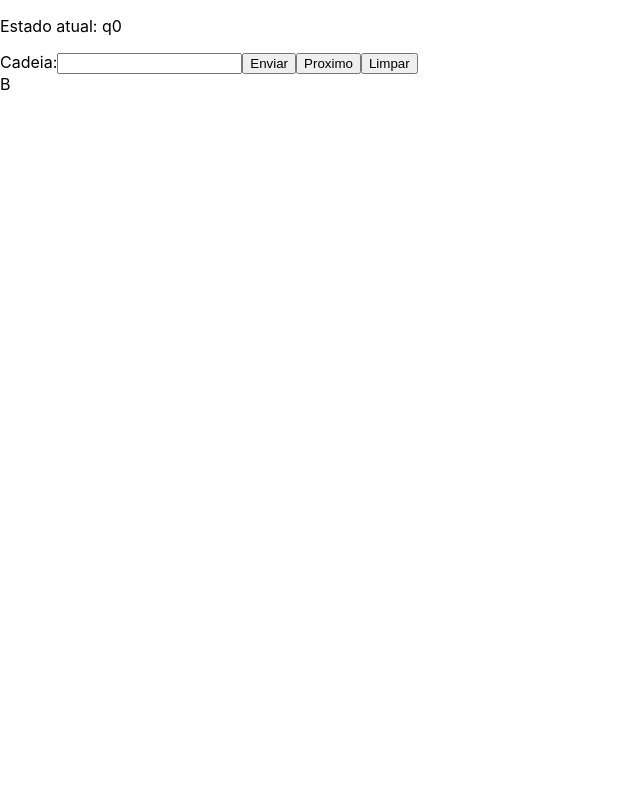
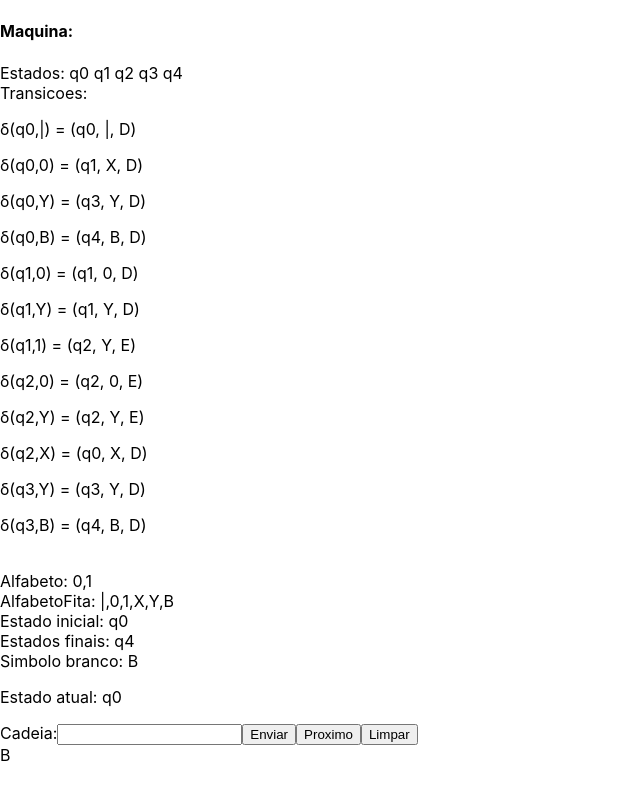
Before and after one commit to kauelso/Maquina-turing, a React (Create React App) app: page / in a window 1280 px wide. Both pictures are taken after a click on the button "Limpar". Shown: the whole page, without its empty margins (0-640 px from the left). Built offline with nearby package versions, Linux system fonts and the light colour scheme.

Commit message:
adicionado interface maquina

```diff
--- /dev/null
+++ b/src/components/Maquina/index.tsx
@@ -0,0 +1,46 @@
+import { MaquinaTuring } from "../../types/MaquinaTuring";
+import { Transicao } from "../../types/Transicao";
+
+interface Props{
+    maquina: MaquinaTuring | undefined
+}
+
+export function Maquina({maquina} : Props){
+    function formataTransicao(transicao: Transicao, estado: string){
+        return `δ(${estado},${transicao.simboloEntrada}) = (${transicao.estadoDestino}, ${transicao.simboloSaida}, ${transicao.direcao})`
+    }
+
+    function montaTransicoes(): string[]{
+        if(maquina === undefined) return [""];
+
+        const retorno: string[] = [];
+
+        maquina.estados.forEach((value)=>{
+            value.transicoes.forEach((tr)=>{
+                retorno.push(formataTransicao(tr,value.nome))
+            })
+        });
+
+        return retorno;
+    }
+
+
+    return(
+        maquina === undefined ? <div></div> :
+        <div>
+            Estados: {maquina.estados.map((estado) => <span>{estado.nome+" "}</span>)}
+            <br />
+            Transicoes: {montaTransicoes().map((tr)=><p>{tr}</p>)}
+            <br />
+            Alfabeto: {maquina.alfabeto+" "}
+            <br />
+            AlfabetoFita: {maquina.alfabetoFita+" "}
+            <br />
+            Estado inicial: {maquina.estadoInicial}
+            <br />
+            Estados finais: {maquina.estadosFinais+" "}
+            <br />
+            Simbolo branco: {maquina.simboloBranco}
+        </div>
+    );
+}
--- a/src/components/Menu/index.tsx
+++ b/src/components/Menu/index.tsx
@@ -3,6 +3,7 @@ import { Estado } from "../../types/Estado";
 import { MaquinaTuring } from "../../types/MaquinaTuring";
 import { Entrada } from "../Entrada";
 import data from "../data/maquina.json";
+import { Maquina } from "../Maquina";
 
 export function Menu(){
     const [estadoAtual, setEstadoAtual] = useState<Estado>();
@@ -75,6 +76,8 @@ export function Menu(){
 
     return(
         <div>
+            <h4>Maquina:</h4>
+            <Maquina maquina={maquina}/>
             <p>Estado atual: {estadoAtual?.nome}</p>
             <Entrada setFita={setFita} fita={fita}/>
             <button onClick={passo}>Proximo</button>
```
